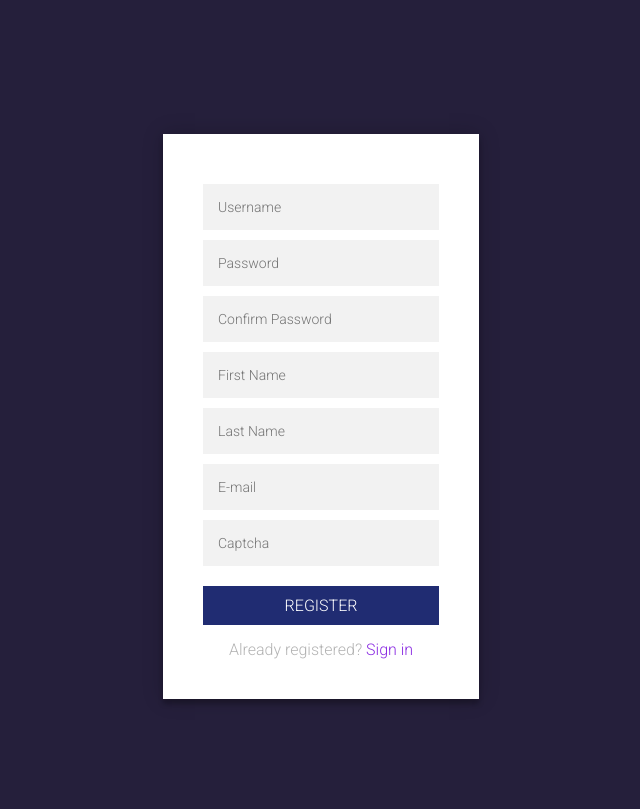
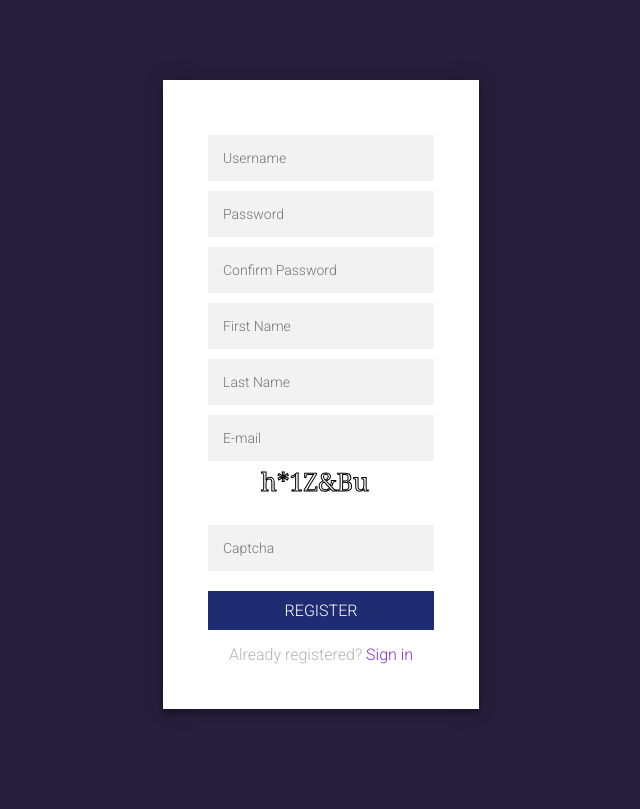
Before and after one commit to Ain10/Web-Project, a PHP site: page /form.php in a window 1280 px wide. Shown: the whole page, without its empty margins (319-959 px from the left). Before the commit the page ends 703 px from the top, so only its background shows below. Run offline with PHP 8.4, Linux system fonts and the light colour scheme; some libraries are stand-ins or nearby versions.

Commit message:
login signup.

```diff
--- a/css/style.css
+++ b/css/style.css
@@ -6,14 +6,21 @@ body {
 
 div.formContainer{
     width: 25%;
-    margin: auto;
-    padding-top: 10%;
+    margin: 80px auto 0;
+
 }
 
 div.form{
-    background: #FFF;
-    padding: 40px;
-    margin: auto;
+  animation-name: launch;
+  animation-duration: 4s;
+  position: relative;
+  z-index: 1;
+  background: #FFFFFF;
+  max-width: 360px;
+  margin: 0 auto 100px;
+  padding: 45px;
+  text-align: center;
+  box-shadow: 0 0 20px 0 rgba(0, 0, 0, 0.2), 0 5px 5px 0 rgba(0, 0, 0, 0.24);
 }
 
 .button {
@@ -56,18 +63,6 @@ font-family: "Roboto", sans-serif;
     margin: 10px auto 0px auto;
 }
 
-.form {
-    animation-name: launch;
-    animation-duration: 4s;
-    position: relative;
-    z-index: 1;
-    background: #FFFFFF;
-    max-width: 360px;
-    margin: 0 auto 100px;
-    padding: 45px;
-    text-align: center;
-    box-shadow: 0 0 20px 0 rgba(0, 0, 0, 0.2), 0 5px 5px 0 rgba(0, 0, 0, 0.24);
-  }
 
   .form .loginForm{
     display: none;
--- a/js/script.js
+++ b/js/script.js
@@ -45,8 +45,6 @@ function register(username, password, cpword, fname, lname, email, captchaInput)
 			document.getElementById("test").innerHTML = xhr.responseText;
 		}
 	};
-
-
 
 	var registerEmailEntry = $('#registerEmail').val();
 	//var registerEmailValid = false;
@@ -144,7 +142,7 @@ function createCaptcha(){
 		else i--;
 	}
 
-	captchaCont = document.createElement("captchaContainer");
+	captchaCont = document.createElement("canvas");
 	captchaCont.id = "captcha";
 	captchaCont.width = 120;
 	captchaCont.height = 50;
@@ -155,13 +153,3 @@ function createCaptcha(){
 	code = captcha.join("");
 	document.getElementById("captcha").appendChild(captchaCont);
 }
-function validateCaptcha(){
-	event.preventDefault();
-	debugger
-	if (document.getElementById(captchaInput).value == code){
-		alert("captcha is valid")
-	}else{
-		alert("Invalid Captch. try Again");
-		createCaptcha();
-	}
-}
```
Also changed, not shown: users.xml (+3 -4 lines).
